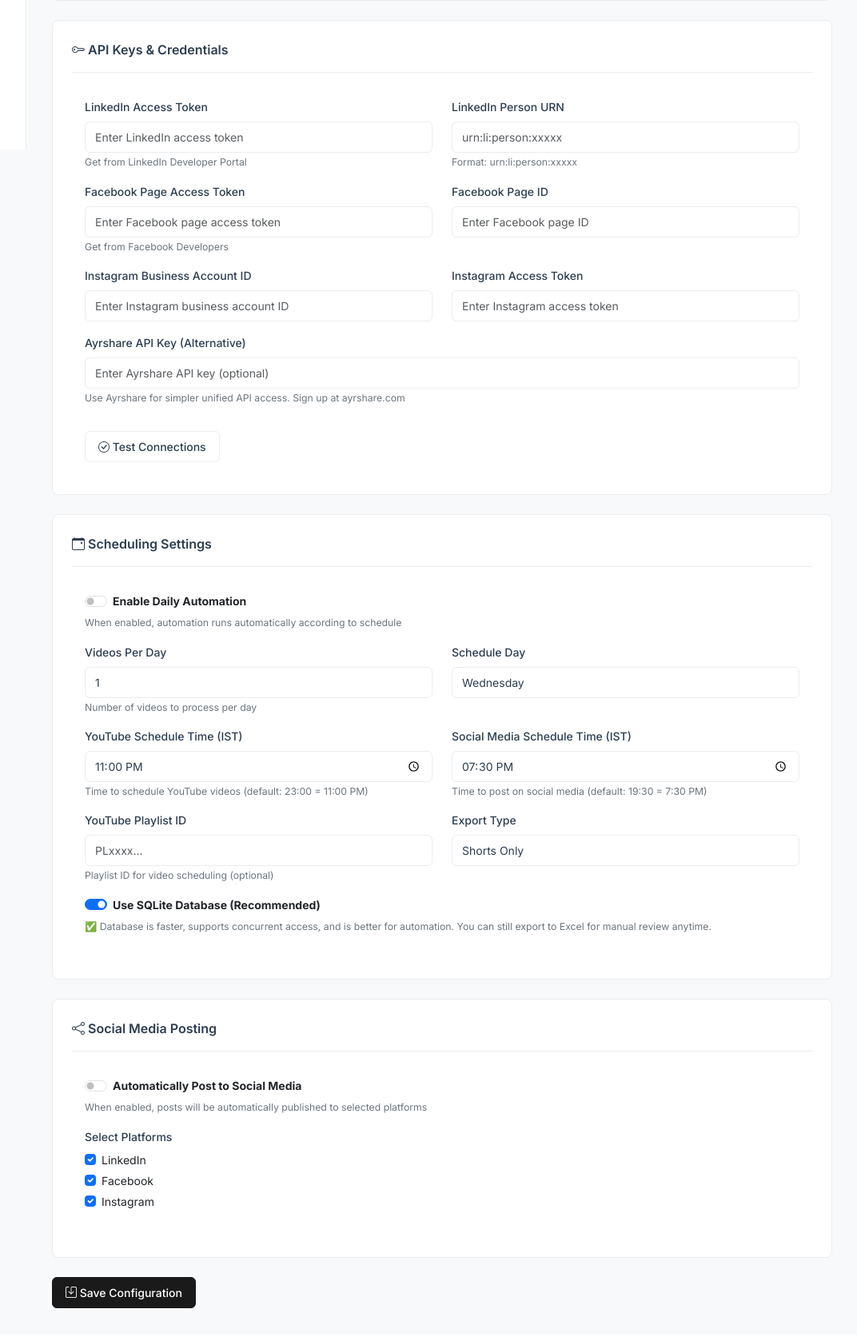
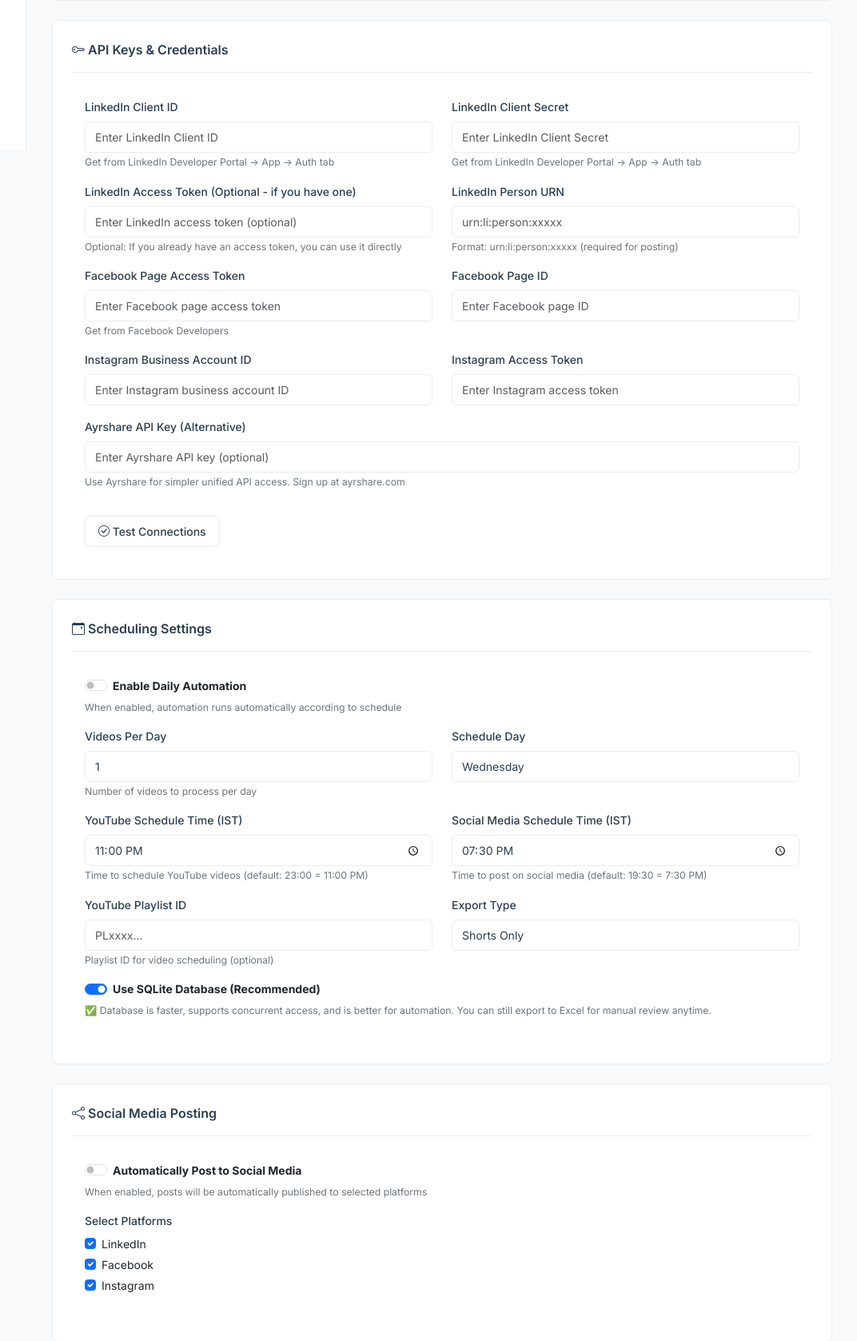
Before and after one commit to rupeshtiwari/youtube-automation-suite, a Flask app: page /config in a window 1280 px wide. Shown: the part 613-2290 px from the top of the page at 80% size, without its empty margins (207-1279 px from the left). Before the commit the page ends 2249 px from the top, so only its background shows below. Run offline with Flask 3, Linux system fonts and the light colour scheme.

Commit message:
Update LinkedIn config to use Client ID and Client Secret
- Change config page to request LinkedIn Client ID and Client Secret
- Keep Access Token as optional (for users who already have one)
- Update backend to store and use Client ID/Secret
- Update environment variable mapping
- Update connection test to check for Client ID/Secret OR Access Token
- LinkedIn Person URN still required for posting

```diff
--- a/app/main.py
+++ b/app/main.py
@@ -78,6 +78,8 @@ def update_env_file(settings):
     # Create mapping of keys
     api_keys = settings.get('api_keys', {})
     key_mapping = {
+        'LINKEDIN_CLIENT_ID': api_keys.get('linkedin_client_id', ''),
+        'LINKEDIN_CLIENT_SECRET': api_keys.get('linkedin_client_secret', ''),
         'LINKEDIN_ACCESS_TOKEN': api_keys.get('linkedin_access_token', ''),
         'LINKEDIN_PERSON_URN': api_keys.get('linkedin_person_urn', ''),
         'FACEBOOK_PAGE_ACCESS_TOKEN': api_keys.get('facebook_page_access_token', ''),
@@ -362,6 +364,8 @@ def config():
 
         # Update API keys
         settings['api_keys'] = {
+            'linkedin_client_id': request.form.get('linkedin_client_id', ''),
+            'linkedin_client_secret': request.form.get('linkedin_client_secret', ''),
             'linkedin_access_token': request.form.get('linkedin_access_token', ''),
             'linkedin_person_urn': request.form.get('linkedin_person_urn', ''),
             'facebook_page_access_token': request.form.get('facebook_page_access_token', ''),
@@ -1084,11 +1088,18 @@ def test_connection():
 
     # Simple validation - check if key exists
     if platform == 'linkedin':
+        has_client_id = bool(api_keys.get('linkedin_client_id'))
+        has_client_secret = bool(api_keys.get('linkedin_client_secret'))
         has_token = bool(api_keys.get('linkedin_access_token'))
         has_urn = bool(api_keys.get('linkedin_person_urn'))
+
+        # Either Client ID + Secret OR Access Token is required
+        has_credentials = (has_client_id and has_client_secret) or has_token
+        is_configured = has_credentials and has_urn
+
         return jsonify({
-            'success': has_token and has_urn,
-            'message': 'LinkedIn configured' if (has_token and has_urn) else 'Missing LinkedIn credentials'
+            'success': is_configured,
+            'message': 'LinkedIn configured' if is_configured else 'Missing LinkedIn credentials (need Client ID + Secret OR Access Token, and Person URN)'
         })
     elif platform == 'facebook':
         has_token = bool(api_keys.get('facebook_page_access_token'))
--- a/templates/config.html
+++ b/templates/config.html
@@ -56,8 +56,7 @@
                 <div class="file-upload-area">
                     <form id="clientSecretUploadForm" enctype="multipart/form-data">
                         <div class="input-group">
-                            <input type="file" class="form-control" id="clientSecretFile"
-                                   accept=".json" required>
+                            <input type="file" class="form-control" id="clientSecretFile" accept=".json" required>
                             <button class="btn btn-primary" type="submit" id="uploadClientSecretBtn">
                                 <i class="bi bi-upload"></i> Upload
                             </button>
@@ -81,16 +80,28 @@
         <div class="card-body">
             <div class="row">
                 <div class="col-md-6 mb-3">
-                    <label class="form-label">LinkedIn Access Token</label>
+                    <label class="form-label">LinkedIn Client ID</label>
+                    <input type="text" class="form-control" name="linkedin_client_id"
+                        value="{{ settings.api_keys.linkedin_client_id }}" placeholder="Enter LinkedIn Client ID">
+                    <small class="text-muted">Get from LinkedIn Developer Portal → App → Auth tab</small>
+                </div>
+                <div class="col-md-6 mb-3">
+                    <label class="form-label">LinkedIn Client Secret</label>
+                    <input type="password" class="form-control" name="linkedin_client_secret"
+                        value="{{ settings.api_keys.linkedin_client_secret }}" placeholder="Enter LinkedIn Client Secret">
+                    <small class="text-muted">Get from LinkedIn Developer Portal → App → Auth tab</small>
+                </div>
+                <div class="col-md-6 mb-3">
+                    <label class="form-label">LinkedIn Access Token (Optional - if you have one)</label>
                     <input type="password" class="form-control" name="linkedin_access_token"
-                        value="{{ settings.api_keys.linkedin_access_token }}" placeholder="Enter LinkedIn access token">
-                    <small class="text-muted">Get from LinkedIn Developer Portal</small>
+                        value="{{ settings.api_keys.linkedin_access_token }}" placeholder="Enter LinkedIn access token (optional)">
+                    <small class="text-muted">Optional: If you already have an access token, you can use it directly</small>
                 </div>
                 <div class="col-md-6 mb-3">
                     <label class="form-label">LinkedIn Person URN</label>
                     <input type="text" class="form-control" name="linkedin_person_urn"
                         value="{{ settings.api_keys.linkedin_person_urn }}" placeholder="urn:li:person:xxxxx">
-                    <small class="text-muted">Format: urn:li:person:xxxxx</small>
+                    <small class="text-muted">Format: urn:li:person:xxxxx (required for posting)</small>
                 </div>
                 <div class="col-md-6 mb-3">
                     <label class="form-label">Facebook Page Access Token</label>
@@ -274,7 +285,7 @@
 {% block extra_js %}
 <script>
     // Handle client secret file upload
-    document.getElementById('clientSecretUploadForm').addEventListener('submit', function(e) {
+    document.getElementById('clientSecretUploadForm').addEventListener('submit', function (e) {
         e.preventDefault();
 
         const fileInput = document.getElementById('clientSecretFile');
```
Lines whose indentation alone changed are shown as unchanged.
